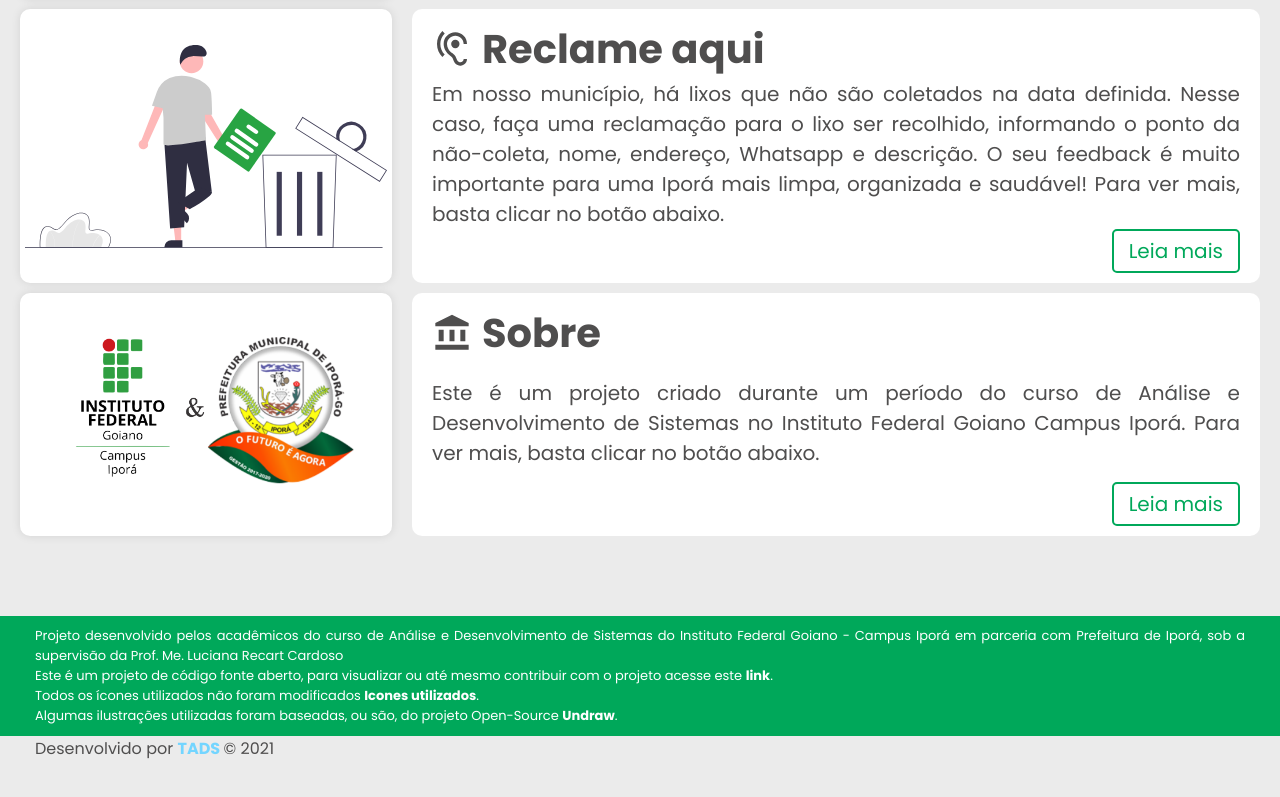
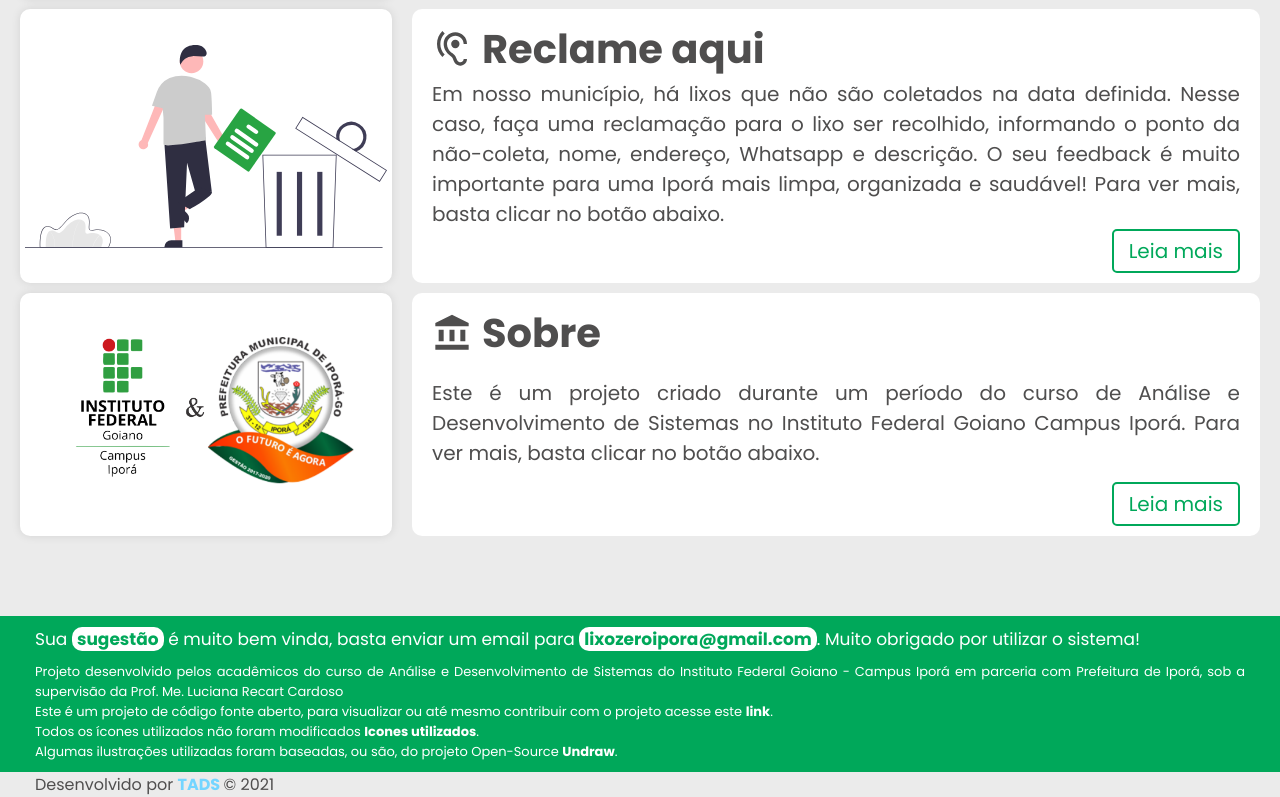
Before and after one commit to lixozero-ipora/web, a React (Create React App) app: page /#/ in a window 1280 px wide. Shown: the part 948-1745 px from the top of the page. Before the commit the page ends 1709 px from the top, so only its background shows below. Built offline with nearby package versions, Linux system fonts and the light colour scheme.

Commit message:
feat: add suggestion field

```diff
--- a/src/components/Footer/index.tsx
+++ b/src/components/Footer/index.tsx
@@ -5,6 +5,11 @@ import { BottomMessage, FooterContainer, FooterText } from './styles'
 const Footer: React.FC = () => (
 	<FooterContainer>
 		<FooterText>
+			<p className="large">
+				Sua <strong>sugestão</strong> é muito bem vinda, basta enviar um email
+				para <strong>lixozeroipora@gmail.com</strong>. Muito obrigado por
+				utilizar o sistema!
+			</p>
 			<p>
 				Projeto desenvolvido pelos acadêmicos do curso de Análise e
 				Desenvolvimento de Sistemas do Instituto Federal Goiano - Campus Iporá
--- a/src/components/Footer/styles.ts
+++ b/src/components/Footer/styles.ts
@@ -11,6 +11,18 @@ export const FooterText = styled.div`
 	background-color: var(--color-green);
 	color: #fff;
 	font-size: 1.3rem;
+
+	p > strong {
+		padding: 0 5px;
+		background-color: white;
+		border-radius: 10px;
+		color: var(--color-green);
+	}
+
+	.large {
+		font-size: 1.7rem;
+		margin-bottom: 10px;
+	}
 `
 
 export const BottomMessage = styled.p`
```
